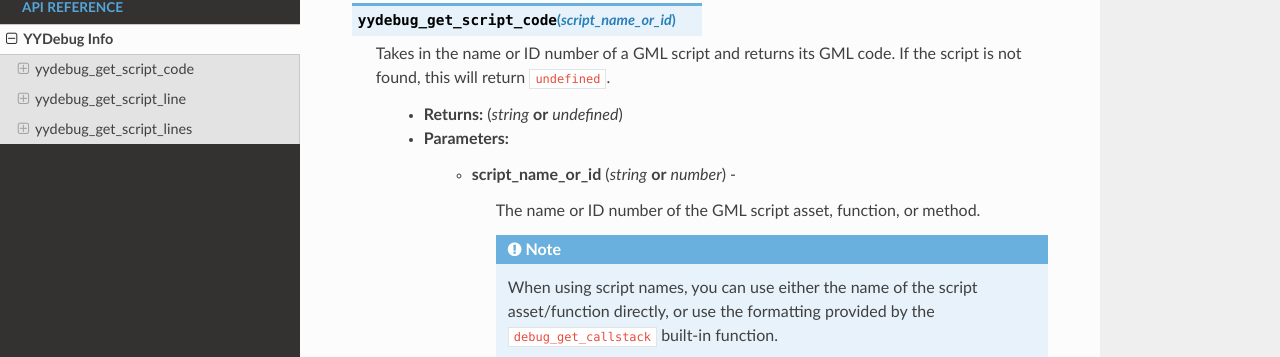
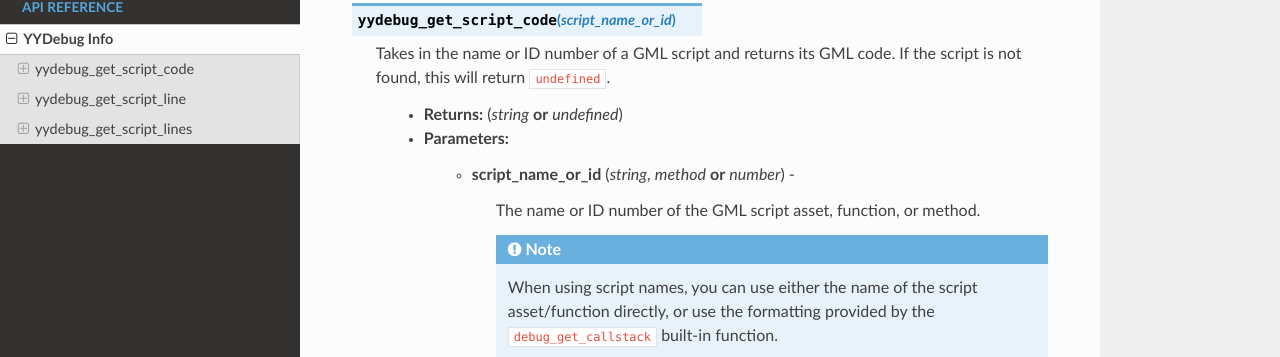
Before and after one commit to pixel-coffee/yydebuginfodocs, a Sphinx documentation site: the page built from docs/source/yydebug_info.rst, in a window 1280 px wide and 1400 px high. Shown: the part 213-570 px from the top of the window. Built offline with Sphinx 7.4.7 and the Read the Docs theme 2.0.0, drawn with Linux system fonts in a browser that asks for light colours.

Commit message:
Update yydebug_info.rst

```diff
--- a/docs/source/yydebug_info.rst
+++ b/docs/source/yydebug_info.rst
@@ -12,7 +12,7 @@ yydebug_get_script_code
 
         * **Parameters:**
 
-            * **script_name_or_id** (*string* **or** *number*) -
+            * **script_name_or_id** (*string*, *method* **or** *number*) -
 
                 The name or ID number of the GML script asset, function, or method.
 
@@ -79,7 +79,7 @@ yydebug_get_script_line
 
        * **Parameters:**
 
-           * **script_name_or_id** (*string* **or** *number*) -
+           * **script_name_or_id** (*string*, *method* **or** *number*) -
 
                The name or ID number of the GML script asset, function, or method.
 
@@ -115,7 +115,7 @@ yydebug_get_script_lines
 
        * **Parameters:**
 
-           * **script_name_or_id** (*string* **or** *number*) -
+           * **script_name_or_id** (*string*, *method* **or** *number*) -
 
                The name or ID number of the GML script asset, function, or method.
 
```
